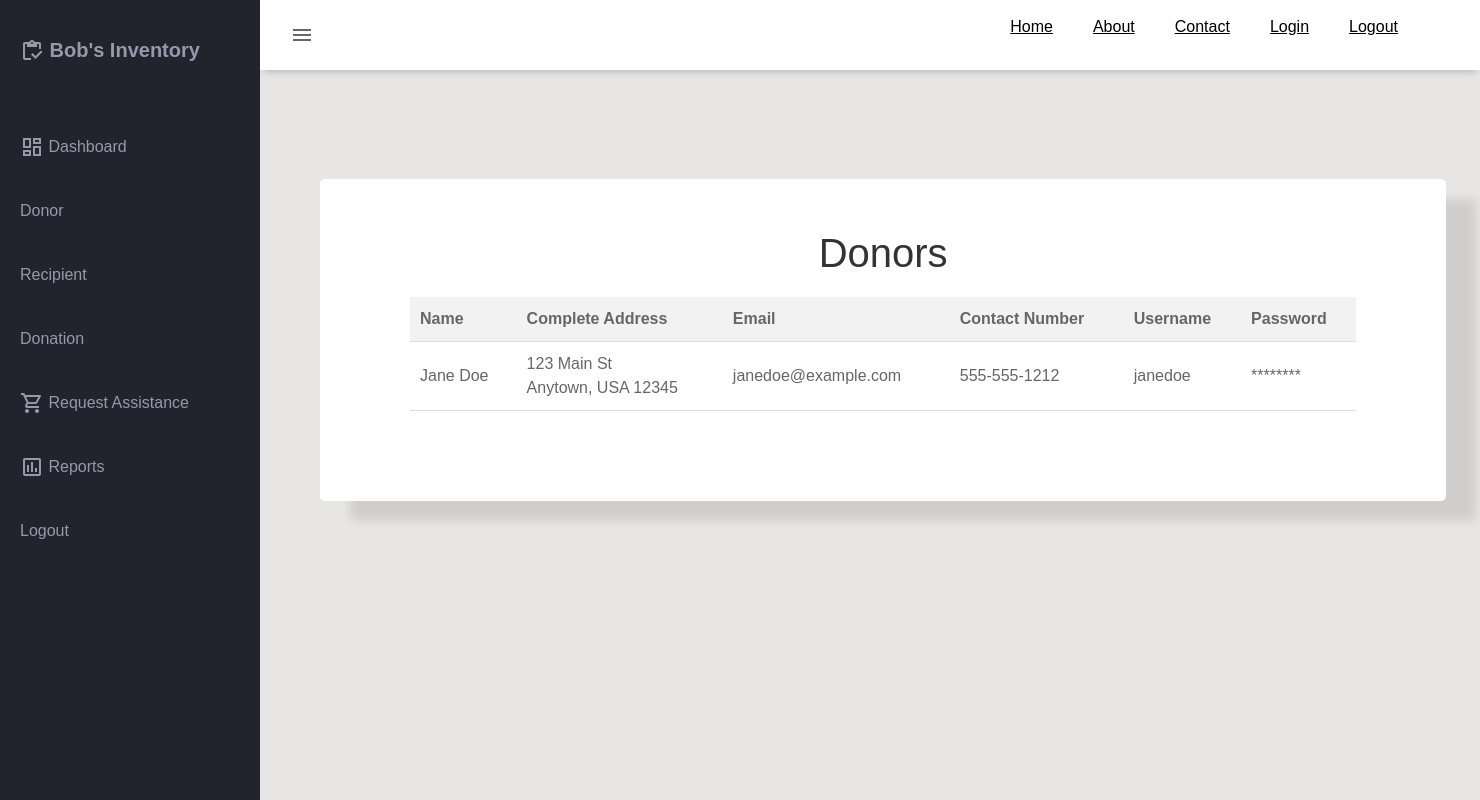
After one commit to Nish1705/DBMS_Project, a Flask app: page /donors in a window 1480 px wide. The commit adds this page. Run offline with Flask 3, Linux system fonts and the light colour scheme; some libraries are stand-ins or nearby versions.

Commit message:
donors template file added

```diff
--- a/app.py
+++ b/app.py
@@ -70,6 +70,8 @@ def signin():
 # @app.route('/registerRes')
 # def backtoreg():
 #     return redirect(url_for('signup'))
+
+'''Recipients Section starts'''
 
 @app.route('/insert', methods = ['POST'])
 def insert():
@@ -150,7 +152,17 @@ def delete(username_data):
     return redirect(url_for('recipients'))
 
 
+'''Recipient section ends'''
 
+
+
+'''Donor section starts'''
+
+@app.route('/donors')
+def donors():
+    return render_template('donors.html')
+
+'''Donor section ends'''
 
 
 
--- /dev/null
+++ b/templates/donors.html
@@ -0,0 +1,85 @@
+{% extends 'index.html' %} {% block main %}
+
+<!DOCTYPE html>
+<html>
+  <head>
+    <title>Donors | Admin Dashboard</title>
+    <style>
+      /* Styling for the page */
+      body {
+        font-family: Arial, sans-serif;
+        background-color: #e8e5e5;
+        margin: 0;
+        padding: 0;
+      }
+      .container {
+        width: 100%;
+        margin: 0 auto;
+        padding: 90px;
+        padding-top: 50px;
+        margin: 60px;
+        margin-right: 268px;
+        margin-bottom: 200px;
+        margin-top: 10px;
+        background-color: #fff;
+        border-radius: 5px;
+        box-shadow: 30px 20px 10px rgba(0, 0, 0, 0.1);
+        /* min-width: 100%; */
+        align-self: center;
+      }
+      h1 {
+        text-align: center;
+        color: #333;
+        margin-bottom: 20px;
+      }
+      table {
+        width: 100%;
+        border-collapse: collapse;
+      }
+      th,
+      td {
+        padding: 10px;
+        text-align: left;
+        border-bottom: 1px solid #ddd;
+      }
+      th {
+        background-color: #f2f2f2;
+        font-weight: bold;
+      }
+      tr:hover {
+        background-color: #f5f5f5;
+      }
+    </style>
+  </head>
+  <body>
+    <div class="container">
+      <h1>Donors</h1>
+      <table>
+        <thead>
+          <tr>
+            <th>Name</th>
+            <th>Complete Address</th>
+            <th>Email</th>
+            <th>Contact Number</th>
+            <th>Username</th>
+            <th>Password</th>
+          </tr>
+        </thead>
+        <tbody>
+          <tr>
+            <td>Jane Doe</td>
+            <td>123 Main St<br />Anytown, USA 12345</td>
+            <td>janedoe@example.com</td>
+            <td>555-555-1212</td>
+            <td>janedoe</td>
+            <td>********</td>
+
+          </tr>
+
+        </tbody>
+      </table>
+    </div>
+  </body>
+</html>
+
+{% endblock %}
--- a/templates/index.html
+++ b/templates/index.html
@@ -67,8 +67,8 @@
             </a>
           </li>
           <li class="sidebar-list-item">
-            <a href="#" target="_blank">
-              <span class="material-icons-outlined">inventory_2</span> Donor
+            <a href="/donors" target="_blank">
+               Donor
             </a>
           </li>
           <li class="sidebar-list-item">
@@ -78,7 +78,7 @@
           </li>
           <li class="sidebar-list-item">
             <a href="#" target="_blank">
-              <span class="material-icons-outlined">add_shopping_cart</span>
+
               Donation
             </a>
           </li>
--- a/templates/recipients.html
+++ b/templates/recipients.html
@@ -22,12 +22,12 @@
       .container {
         width: 100%;
         margin: 0 auto;
-        padding: 100px;
+        padding: 90px;
         padding-top: 50px;
-        margin: 50px;
+        margin: 60px;
         margin-right: 268px;
         margin-bottom: 200px;
-        margin-top: 0px;
+        margin-top: 10px;
         background-color: #fff;
         border-radius: 5px;
         box-shadow: 30px 20px 10px rgba(0, 0, 0, 0.1);
```
